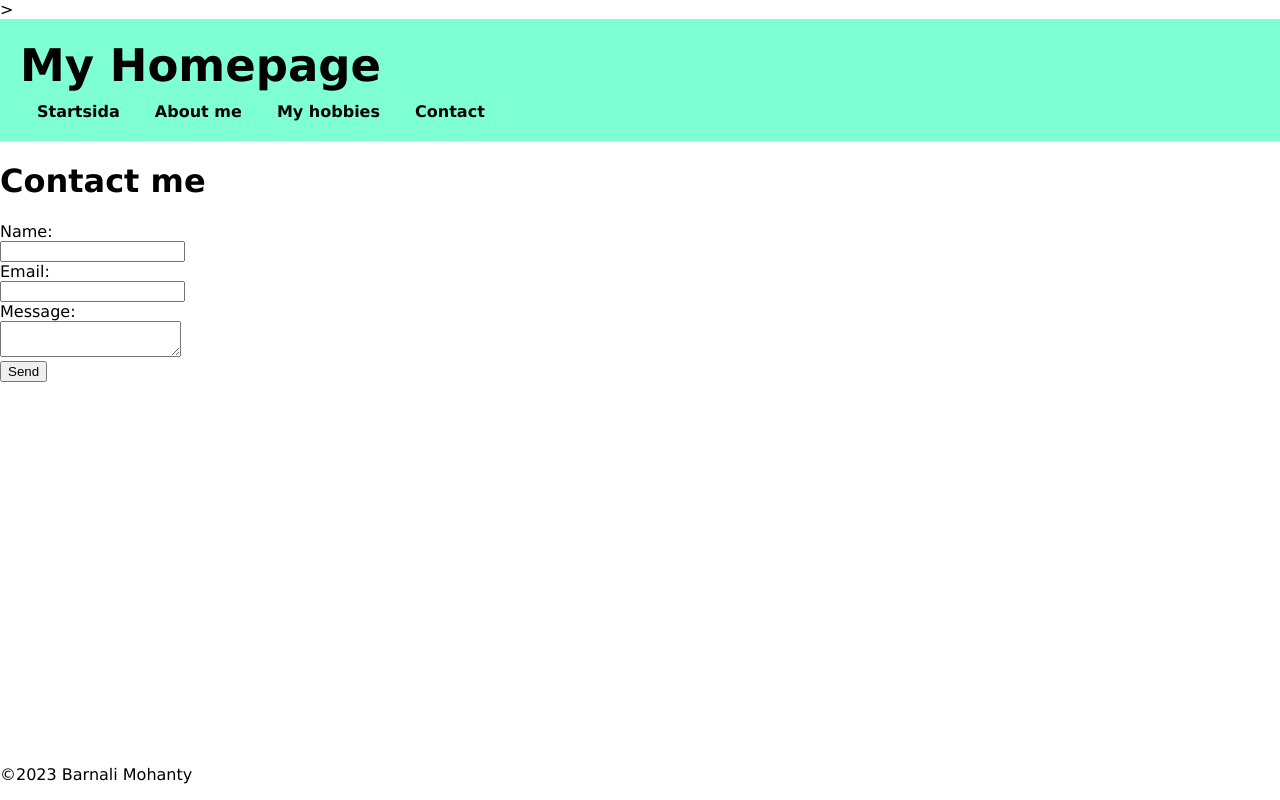
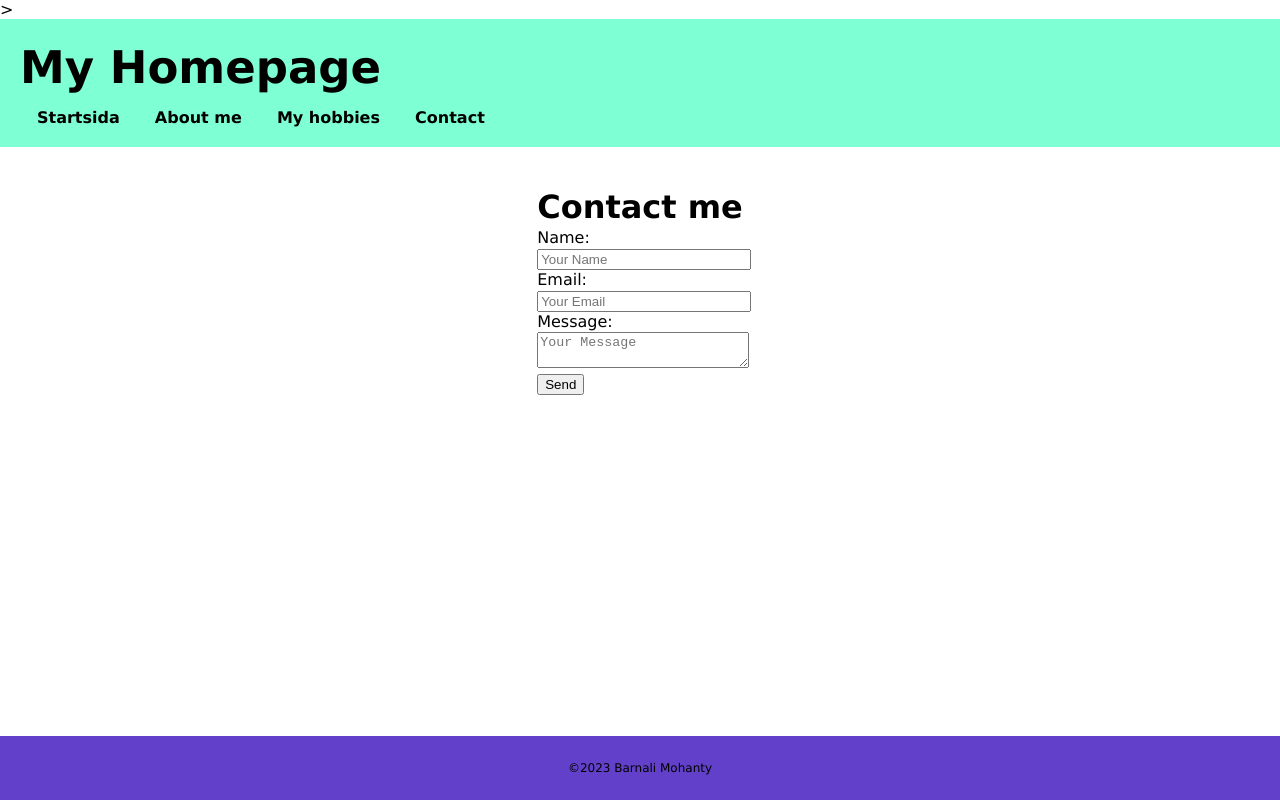
Before and after one commit to BarnaliD/Lesson_HTML_CSS_02, a plain HTML site: page contact.html in a window 1280 px wide. Drawn offline with Linux system fonts and the light colour scheme.

Commit message:
Made changes to the Website

```diff
--- a/contact.html
+++ b/contact.html
@@ -25,13 +25,13 @@
         <h1> Contact me</h1>
         <form>
             <label for="name">Name:</label><br>
-            <input class="my-form"type="text" id="name" name="name"><br>
+            <input class="my-form"type="text" id="name" name="name" placeholder="Your Name" required><br>
 
             <label for="email">Email:</label><br>
-            <input class="my-form"type="email" id="email" name="email"><br>
+            <input class="my-form"type="email" id="email" name="email" placeholder="Your Email" required><br>
 
             <label for="message">Message:</label><br>
-            <textarea class="my-form"type="message" id="message" name="email"></textarea><br>
+            <textarea class="my-form"type="message" id="message" name="message" placeholder="Your Message" required></textarea><br>
 
             <input type="submit" value="Send">
 
--- a/style.css
+++ b/style.css
@@ -48,3 +48,44 @@ header nav a{
     text-decoration:none ;
     font-weight: bold;
 }
+header nav a:hover{
+    color: #FFF
+}
+header nav :active{
+    color:#FFFFFF;
+}
+h1,h2{
+    color: rgb(0, 0, 0);
+    font-family: Verdana, Geneva, Tahoma, sans-serif;
+    line-height: 130%;
+    margin: 0 auto;
+    max-width: 650px;
+}
+main{
+    padding:20px ;
+    font-family: Verdana;
+    line-height: 130%;
+    margin: 0 auto;
+    max-width: 650px;
+}
+main h1{
+    margin-top: 20px;
+}
+p{
+    margin: 0;
+    margin: bottom 12px;
+}
+footer{
+    background-color: rgb(98, 64, 201);
+    padding: 20px;
+    color: #000;
+    font-family: Verdana, Geneva, Tahoma, sans-serif;
+    font-size: 12px;
+}
+footer p{
+    margin: 5px;
+    text-align: center;
+}
+.my-form{
+    width: 100%;
+}
```
Also changed, not shown: hobbys.html (+1 -1 lines).
